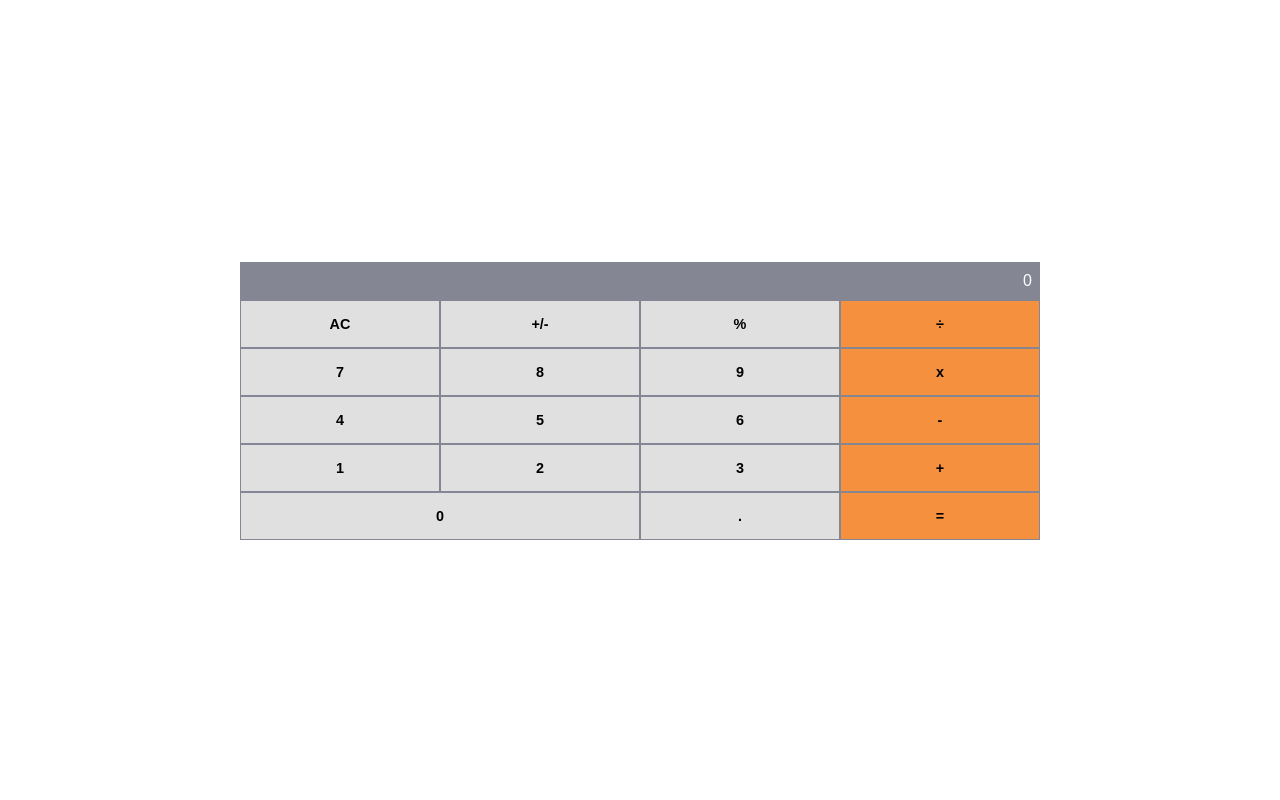
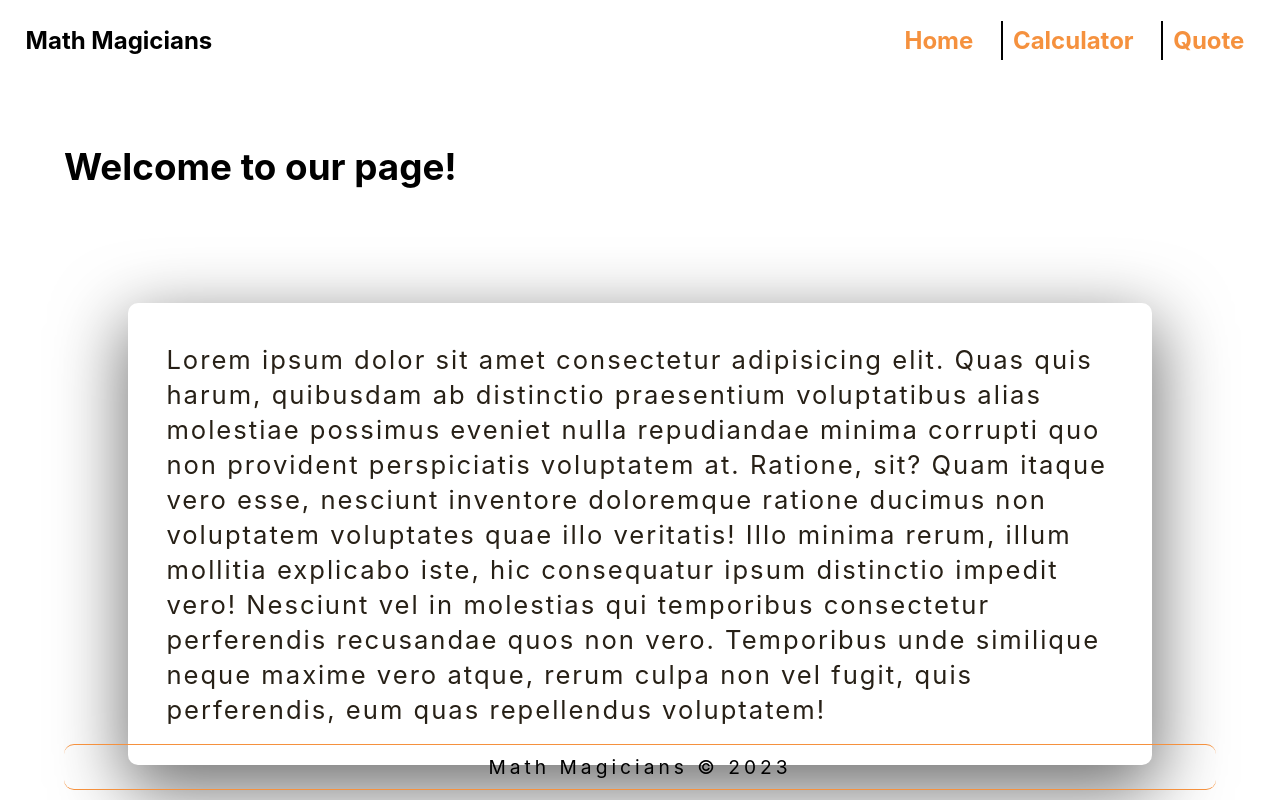
Before and after one commit to george827/math-magicians, a React (Create React App) app: page / in a window 1280 px wide. Built offline with nearby package versions, Linux system fonts and the light colour scheme.

Commit message:
added router for navigation

```diff
--- a/package.json
+++ b/package.json
@@ -10,6 +10,7 @@
     "big.js": "^6.2.1",
     "react": "^18.2.0",
     "react-dom": "^18.2.0",
+    "react-router-dom": "^6.6.2",
     "react-scripts": "5.0.1",
     "web-vitals": "^2.1.4"
   },
--- a/src/App.css
+++ b/src/App.css
@@ -19,11 +19,73 @@
 }
 
 /* calc ui */
+.header {
+  display: flex;
+  align-items: center;
+  justify-content: space-between;
+  padding: 2%;
+}
+
+.navigation {
+  display: flex;
+  gap: 1.1em;
+  list-style: none;
+}
+
+.navigation li a {
+  padding: 5px 10px;
+  font-size: 1.5rem;
+  font-weight: bold;
+  color: #f5913e;
+  border-left: 2px solid black;
+  text-decoration: none;
+}
+
+.navigation li .home-link {
+  border-left: none;
+}
+
+.navigation li a:hover {
+  color: green;
+  transition: 0.3s ease;
+  cursor: pointer;
+}
+
+/* homepage */
+
+.home {
+  display: flex;
+  flex-direction: column;
+  gap: 50px;
+}
+
+.home h2 {
+  width: 60%;
+  padding: 5%;
+  font-size: 2.3rem;
+}
+
+.home p {
+  width: 80%;
+  line-height: 35px;
+  letter-spacing: 2px;
+  text-align: start;
+  align-self: center;
+  color: rgb(39, 32, 22);
+  font-size: 1.6rem;
+  padding: 3%;
+  box-shadow: rgba(0, 0, 0, 0.56) 1px 22px 70px 4px;
+  border-radius: 10px;
+}
+
+/* calculator page */
 
 .calc-container {
   width: 100%;
   max-width: 50rem;
   background: #fff;
+  align-items: center;
+  margin: 10% 25%;
 }
 
 .calc-input-field {
@@ -65,3 +127,38 @@
 .btn-zero {
   grid-column: 1/span 2;
 }
+
+/* quote page */
+.quote {
+  height: 300px;
+  margin: 10%;
+  display: flex;
+  justify-content: center;
+  align-items: center;
+}
+
+.quote p {
+  padding: 2rem;
+  text-align: center;
+  color: rgb(116, 111, 111);
+  font-size: 2rem;
+  box-shadow: rgba(0, 0, 0, 0.56) 1px 22px 70px 4px;
+  border-radius: 20px;
+}
+
+/* footer section */
+
+.footer {
+  position: fixed;
+  bottom: 0;
+  left: 0;
+  width: 90%;
+  border-top: 1px solid #f5913e;
+  border-bottom: 1px solid #f5913e;
+  border-radius: 10px;
+  margin: 10px 5%;
+  text-align: center;
+  font-size: 1.2rem;
+  padding: 10px;
+  letter-spacing: 4px;
+}
--- a/src/App.js
+++ b/src/App.js
@@ -1,6 +1,9 @@
 import React from 'react';
+import { Link, Route, Routes } from 'react-router-dom';
 
-import Calculator from './components/Calculator';
+import Calculator from './components/pages/Calculator';
+import Home from './components/pages/Home';
+import Quote from './components/pages/Quote';
 import './App.css';
 
 class App extends React.Component {
@@ -11,11 +14,25 @@
 
   render() {
     return (
-      <div className="App">
-        <header className="App-header">
-          <Calculator />
-        </header>
-      </div>
+      <>
+        <nav>
+          <div className="header">
+            <h1 className="title">Math Magicians</h1>
+
+            <ul className="navigation">
+              <li><Link to="/" className="home-link">Home</Link></li>
+              <li><Link to="/Calculator">Calculator</Link></li>
+              <li><Link to="/Quote">Quote</Link></li>
+            </ul>
+          </div>
+        </nav>
+        <div className="footer"><p>Math Magicians &copy; 2023</p></div>
+        <Routes>
+          <Route path="/" element={<Home />} />
+          <Route path="/Calculator" element={<Calculator />} />
+          <Route path="/Quote" element={<Quote />} />
+        </Routes>
+      </>
     );
   }
 }
--- a/src/components/Calculator.js
+++ b/src/components/pages/Calculator.js
@@ -1,7 +1,5 @@
 import React, { useState } from 'react';
-import calculate from './logic/calculate';
-
-import '../App.css';
+import calculate from '../logic/calculate';
 
 const Calculator = () => {
   const [CalcState, setCalcState] = useState({
--- /dev/null
+++ b/src/components/pages/Home.js
@@ -0,0 +1,23 @@
+import React from 'react';
+// eslint-disable-next-line
+const Home = () => (
+  <div>
+    <div />
+    <div className="home">
+      <h2>Welcome to our page!</h2>
+      <p>
+        Lorem ipsum dolor sit amet consectetur adipisicing elit. Quas quis
+        harum, quibusdam ab distinctio praesentium voluptatibus alias molestiae
+        possimus eveniet nulla repudiandae minima corrupti quo non provident
+        perspiciatis voluptatem at. Ratione, sit? Quam itaque vero esse,
+        nesciunt inventore doloremque ratione ducimus non voluptatem voluptates
+        quae illo veritatis! Illo minima rerum, illum mollitia explicabo iste,
+        hic consequatur ipsum distinctio impedit vero! Nesciunt vel in molestias
+        qui temporibus consectetur perferendis recusandae quos non vero.
+        Temporibus unde similique neque maxime vero atque, rerum culpa non vel
+        fugit, quis perferendis, eum quas repellendus voluptatem!
+      </p>
+    </div>
+  </div>
+);
+export default Home;
--- /dev/null
+++ b/src/components/pages/Quote.js
@@ -0,0 +1,15 @@
+import React from 'react';
+// eslint-disable-next-line
+const Quote = () => (
+
+  <div className="quote">
+    <p>
+      &quot;Mathematics is not a careful march down a well-cleared highway,
+      but a journey into a strange wilderness, where the explorers often
+      get lost. Rigor should be a signal to the historians that the maps
+      have been made, and the real explorers have gone elsewhere.&quot; W.S. Anglin
+      {' '}
+    </p>
+  </div>
+);
+export default Quote;
--- a/src/index.js
+++ b/src/index.js
@@ -1,11 +1,14 @@
 import React from 'react';
 import ReactDOM from 'react-dom/client';
 import './index.css';
+import { BrowserRouter } from 'react-router-dom';
 import App from './App';
 
 const root = ReactDOM.createRoot(document.getElementById('root'));
 root.render(
   <React.StrictMode>
-    <App />
+    <BrowserRouter>
+      <App />
+    </BrowserRouter>
   </React.StrictMode>,
 );
```
Also changed, not shown: 1 other file (tests, documents, lock files or other folders).
